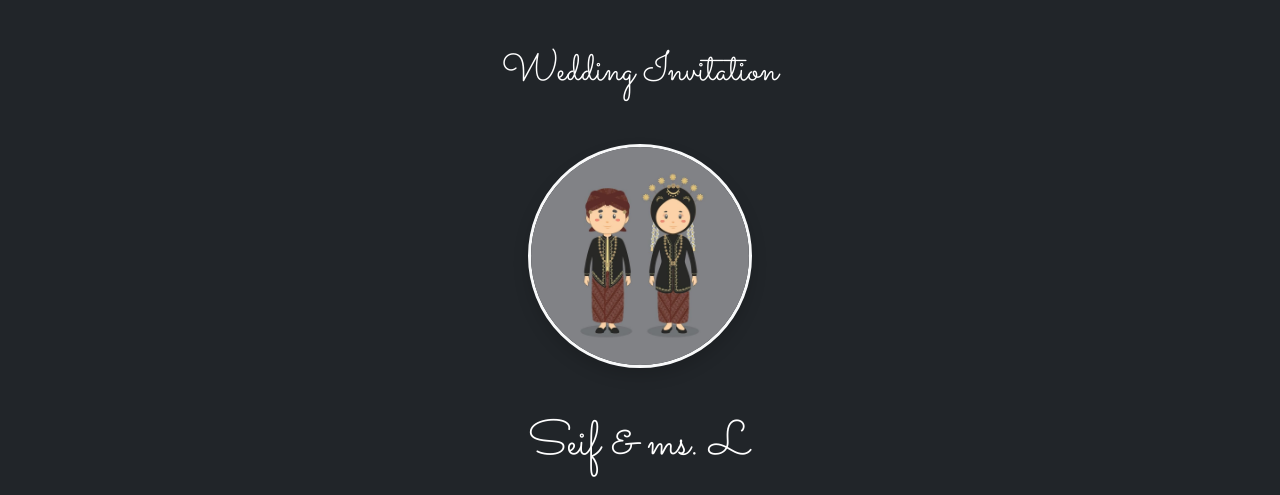
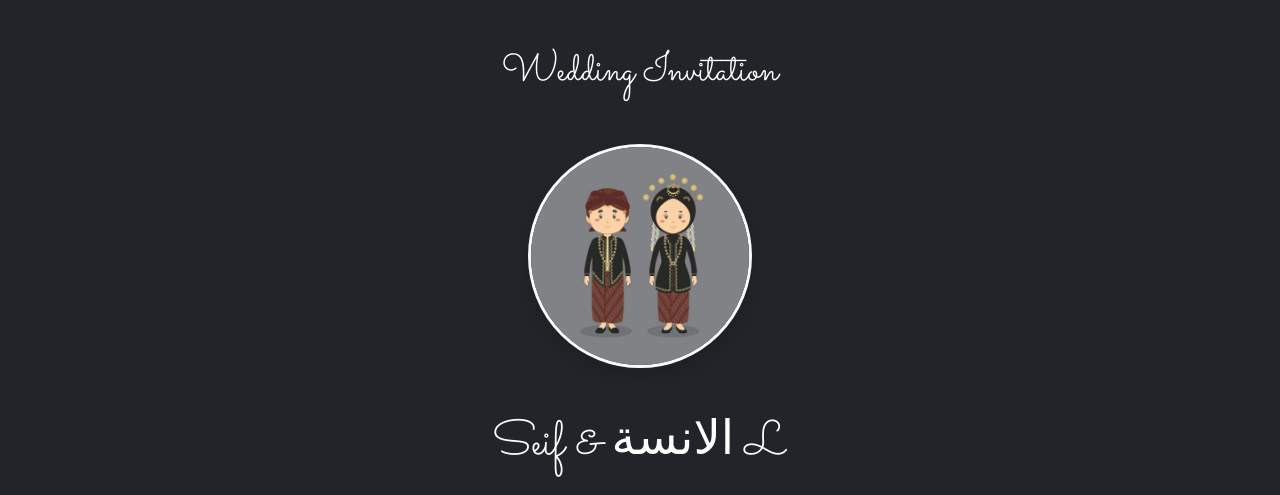
Before and after one commit to ItsChinchi/invitation, a plain HTML site: page index.html in a window 1280 px wide. Shown: the top 495 px of the page. Drawn offline with nearby package versions, Linux system fonts and the light colour scheme.

Commit message:
Update index.html

```diff
--- a/index.html
+++ b/index.html
@@ -116,7 +116,7 @@
                     </div>
                 </div>
 
-                <h1 class="font-esthetic my-4" style="font-size: 3rem;">Seif & ms. L </h1>
+                <h1 class="font-esthetic my-4" style="font-size: 3rem;">Seif & الانسة L </h1>
                 <p class="mb-0" style="font-size: 1.5rem;">لما مامتها تحبني</p>
 
                 <a class="btn btn-outline-light btn-sm shadow rounded-pill px-3 my-2" target="_blank" href="https://calendar.app.google/UwEFveTufEaq8evUA">
```
